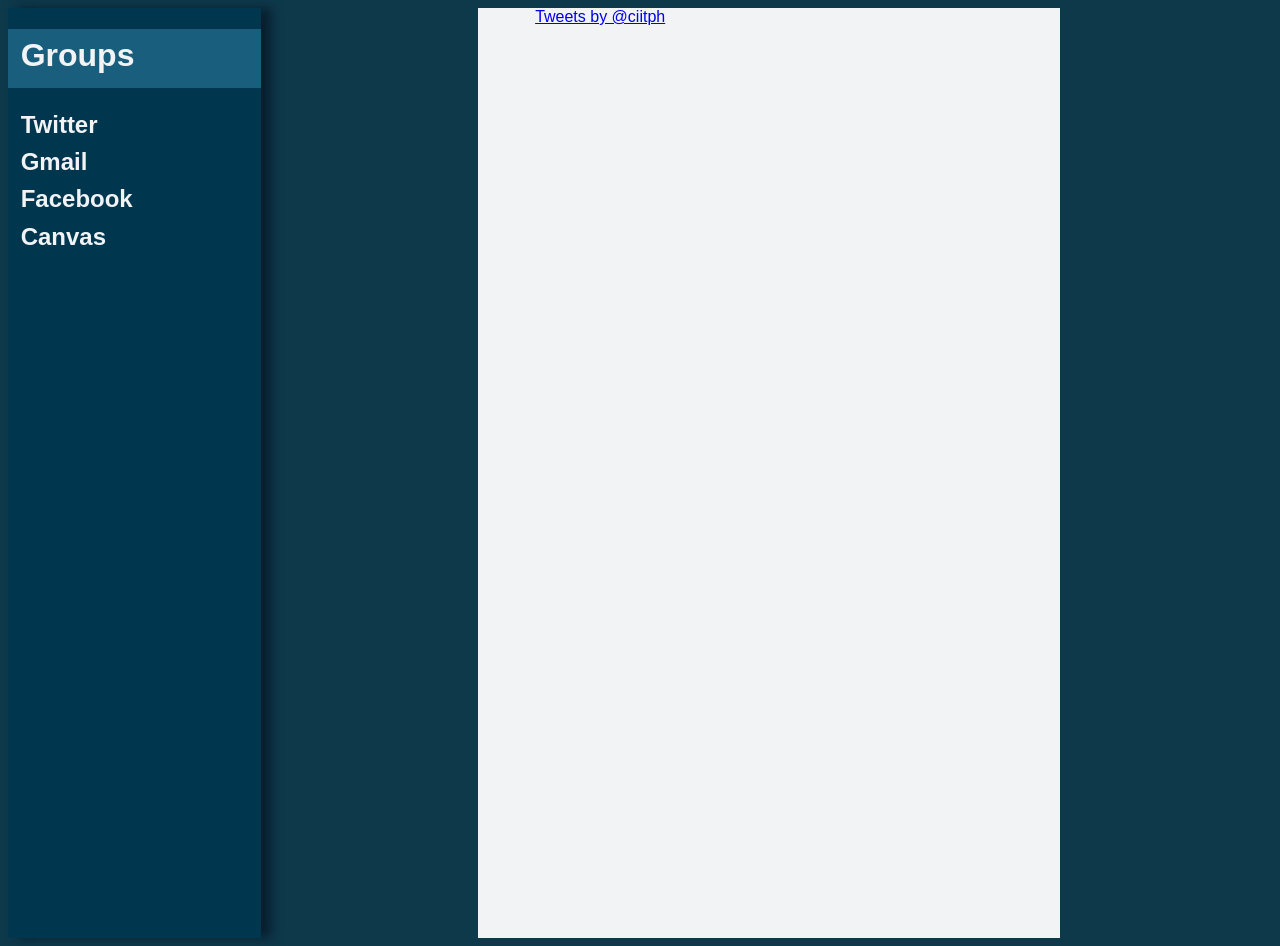
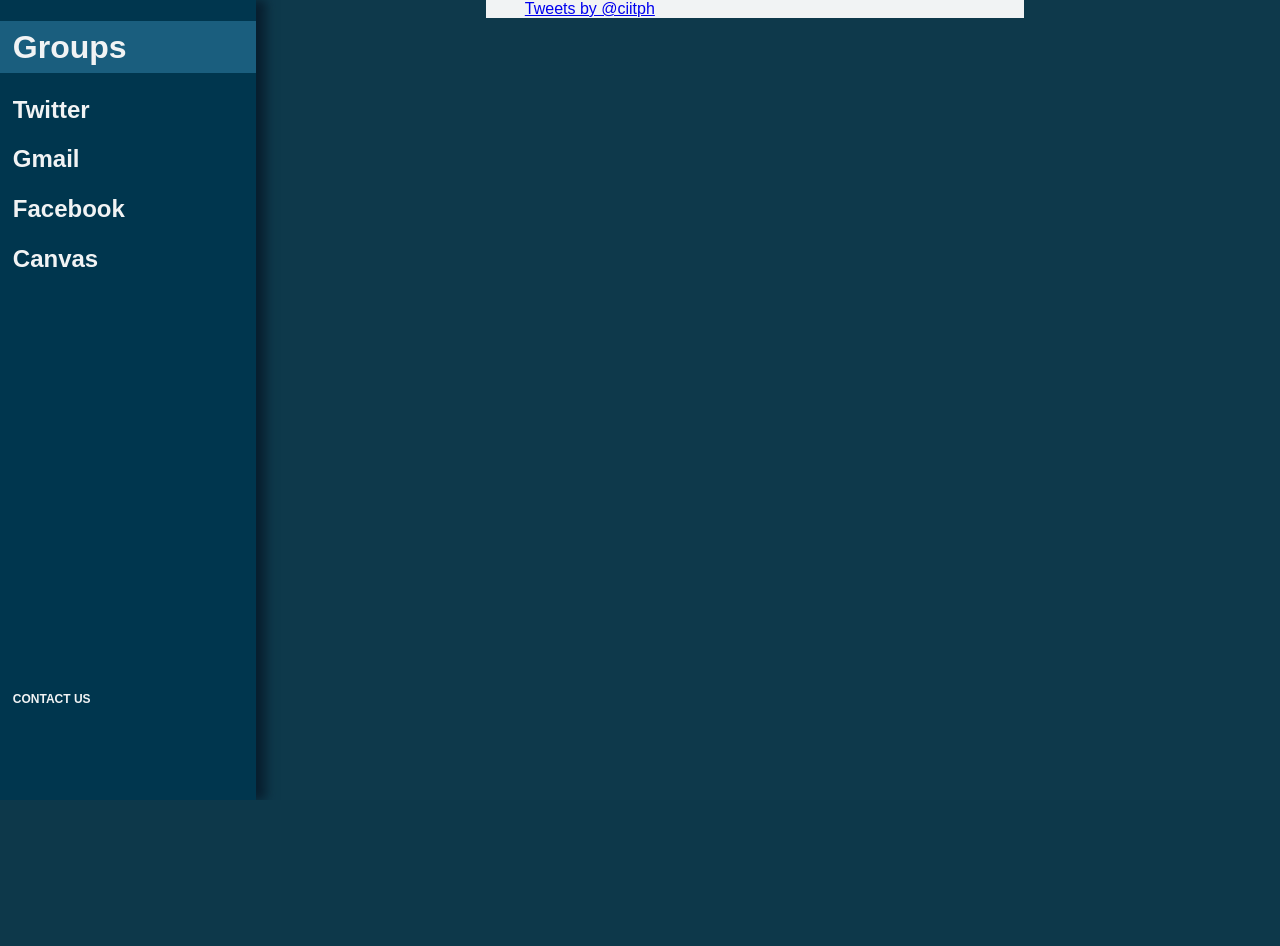
Before and after one commit to NandyanRen/CITIZEN, a PHP site: page / in a window 1280 px wide. After the commit the page ends 800 px from the top, so only its background shows below. Run offline with PHP 8.4, Linux system fonts and the light colour scheme; some libraries are stand-ins or nearby versions.

Commit message:
Fixed left panel

```diff
--- a/index.html
+++ b/index.html
@@ -46,7 +46,7 @@
       </div>
       <div>
         <a href="facebook/index.html">
-          <button id = "left-menu-content" type="button">Facebook</button></div>
+          <button id = "left-menu-content" type="button">Facebook</button>
         </a>
       </div>
       <div>
@@ -54,6 +54,9 @@
           <button id = "left-menu-content" type="button">Canvas</button>
         </a>
       </div>
+    </div>
+    <div>
+      <button id = "contact-us" type="button">CONTACT US</button>
     </div>
   </div>
 
--- a/masterbranch.css
+++ b/masterbranch.css
@@ -10,19 +10,27 @@ body {
 .left-menu {
   background: #00364e;
   color: #f1f3f4;
-  width: 100%;
-  height: 930px;
+  width: 20%;
+  height: 100%;
   margin-right: 20%;
   box-shadow: 10px 0px 10px #081f2f;
+  position: fixed;
+  z-index: 1;
+  top: 0;
+  left: 0;
 }
 
 .middle-content {
   background: #f1f3f4;
   color: #00364e;
-  width: 100%;
-  height: 100%;
+  width: 40%;
+  height: auto;
   margin-left: 38%;
   padding-left: 2%;
+  position: absolute;
+  z-index: 1;
+  top: 0;
+  left: 0;
 }
 
 #left-menu-header{
@@ -38,6 +46,17 @@ body {
 	grid-template-rows: 33% 33% 33% 33%;
 }
 
+#contact-us{
+	color: #f1f3f4;
+	background-color: #00364e;
+  	border: none;
+	font-size: 12px;
+	font-weight: bold;
+	padding-left: 5%;
+	margin-bottom: 3%;
+	margin-top: 174%;
+}
+
 #left-menu-content{
 	color: #f1f3f4;
 	background-color: #00364e;
@@ -48,8 +67,8 @@ body {
 	margin-bottom: 3%;
 }
 .posts{
-	width: 80%;
-	padding-left: 8%;
+	width: 90%;
+	padding-left: 2.5%;
 	grid-template-rows: 20% 80%;
   	display: grid;
 }
```
